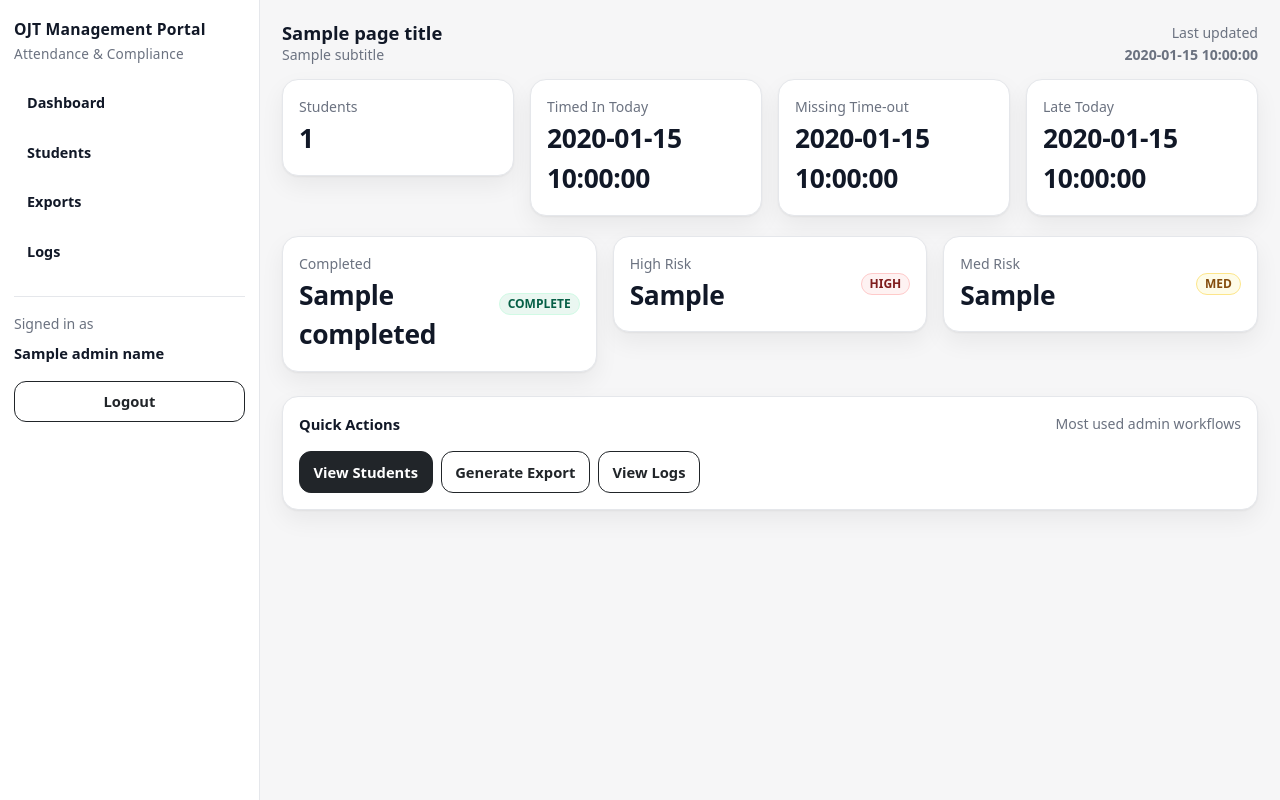
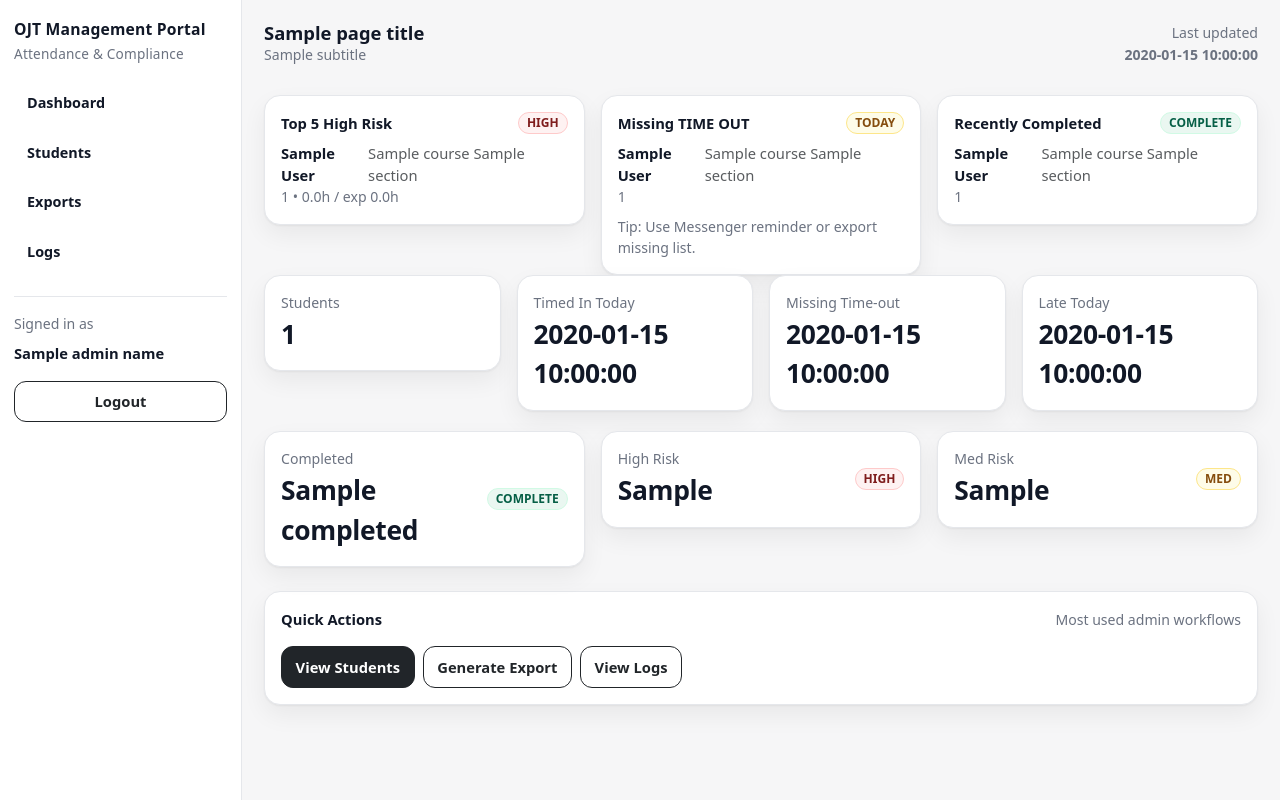
Before and after one commit to YuriBeginner/messenger-dtr, a Python web app: template templates/admin/dashboard.html in a window 1280 px wide. Run offline with Jinja, Linux system fonts and the light colour scheme; the template is opened without the code that fills it: most values are stand-ins (such as "Sample title", 1, 10 or a date in 2020).

Commit message:
Update dashboard.html

```diff
--- a/templates/admin/dashboard.html
+++ b/templates/admin/dashboard.html
@@ -1,6 +1,90 @@
 {% extends "admin/base.html" %}
 {% block content %}
 <!-- “Live” feel: refresh every 60 seconds (calm, not spammy) -->
+<div class="row g-3 mt-2">
+  <!-- Top 5 High Risk -->
+  <div class="col-lg-4">
+    <div class="card-soft p-3">
+      <div class="d-flex align-items-center justify-content-between mb-2">
+        <div class="fw-bold">Top 5 High Risk</div>
+        <span class="badge-soft b-red">HIGH</span>
+      </div>
+
+      {% if top_high_risk and top_high_risk|length > 0 %}
+        <div class="d-grid gap-2">
+          {% for s in top_high_risk %}
+            <a class="text-decoration-none" href="/admin/student/{{ s.id }}" style="color:#111827;">
+              <div class="d-flex justify-content-between">
+                <div class="fw-semibold">{{ s.full_name }}</div>
+                <div class="text-muted">{{ s.course }} {{ s.section }}</div>
+              </div>
+              <div class="subtle">
+                {{ s.student_id }} • {{ "%.1f"|format(s.accumulated_hours or 0) }}h / exp {{ "%.1f"|format(s.expected_hours or 0) }}h
+              </div>
+            </a>
+          {% endfor %}
+        </div>
+      {% else %}
+        <div class="subtle">No students flagged as HIGH risk today.</div>
+      {% endif %}
+    </div>
+  </div>
+
+  <!-- Missing Time-out Today -->
+  <div class="col-lg-4">
+    <div class="card-soft p-3">
+      <div class="d-flex align-items-center justify-content-between mb-2">
+        <div class="fw-bold">Missing TIME OUT</div>
+        <span class="badge-soft b-yellow">TODAY</span>
+      </div>
+
+      {% if missing_today_list and missing_today_list|length > 0 %}
+        <div class="d-grid gap-2">
+          {% for s in missing_today_list %}
+            <a class="text-decoration-none" href="/admin/student/{{ s.id }}" style="color:#111827;">
+              <div class="d-flex justify-content-between">
+                <div class="fw-semibold">{{ s.full_name }}</div>
+                <div class="text-muted">{{ s.course }} {{ s.section }}</div>
+              </div>
+              <div class="subtle">{{ s.student_id }}</div>
+            </a>
+          {% endfor %}
+        </div>
+        <div class="mt-2 subtle">Tip: Use Messenger reminder or export missing list.</div>
+      {% else %}
+        <div class="subtle">No missing TIME OUT records right now.</div>
+      {% endif %}
+    </div>
+  </div>
+
+  <!-- Recently Completed -->
+  <div class="col-lg-4">
+    <div class="card-soft p-3">
+      <div class="d-flex align-items-center justify-content-between mb-2">
+        <div class="fw-bold">Recently Completed</div>
+        <span class="badge-soft b-green">COMPLETE</span>
+      </div>
+
+      {% if recent_completed and recent_completed|length > 0 %}
+        <div class="d-grid gap-2">
+          {% for s in recent_completed %}
+            <a class="text-decoration-none" href="/admin/student/{{ s.id }}" style="color:#111827;">
+              <div class="d-flex justify-content-between">
+                <div class="fw-semibold">{{ s.full_name }}</div>
+                <div class="text-muted">{{ s.course }} {{ s.section }}</div>
+              </div>
+              <div class="subtle">{{ s.student_id }}</div>
+            </a>
+          {% endfor %}
+        </div>
+      {% else %}
+        <div class="subtle">No recent completions yet.</div>
+      {% endif %}
+    </div>
+  </div>
+</div>
+
+
 <meta http-equiv="refresh" content="60">
 
 <div class="row g-3">
```
